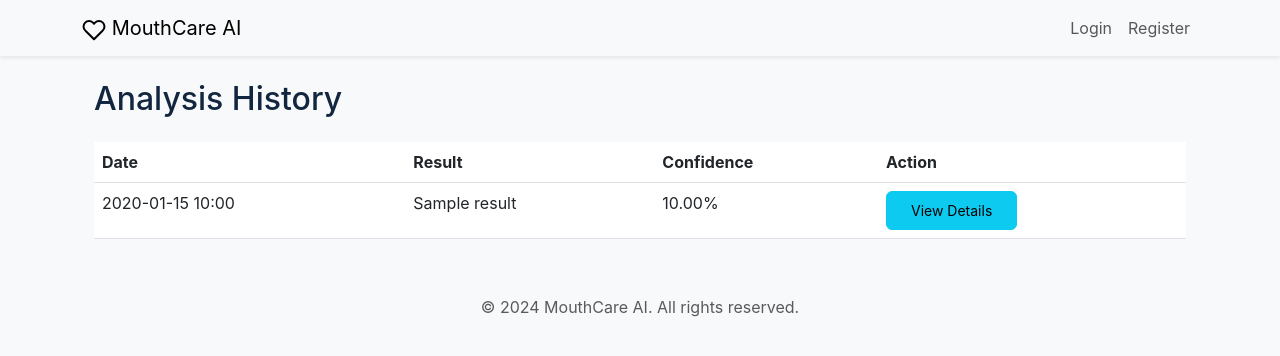
After one commit to giri4800/MouthScan, a Flask app: template templates/history.html in a window 1280 px wide. The commit adds this page. Shown: the top 356 px of the page. Run offline with Flask 3, Linux system fonts and the light colour scheme; the template is opened without the code that fills it: most values are stand-ins (such as "Sample title", 1, 10 or a date in 2020); some libraries are stand-ins or nearby versions.

Commit message:
Assistant checkpoint: Add history page and update navigation
Assistant generated file changes:
- templates/base.html: Add history link to navbar
- templates/history.html: Create history page template
- templates/dashboard.html: Remove previous analyses section

---

User prompt:

dont change anything for now just remove previous anlyses and add a history in nav bar and display these previous anlyses contents in the history page which shd be in the navbar

```diff
--- a/templates/base.html
+++ b/templates/base.html
@@ -23,6 +23,9 @@
                     {% if current_user.is_authenticated %}
                     <li class="nav-item">
                         <a class="nav-link" href="{{ url_for('dashboard') }}">Dashboard</a>
+                    </li>
+                    <li class="nav-item">
+                        <a class="nav-link" href="{{ url_for('history') }}">History</a>
                     </li>
                     <li class="nav-item">
                         <a class="nav-link" href="{{ url_for('auth.logout') }}">Logout</a>
--- /dev/null
+++ b/templates/history.html
@@ -0,0 +1,33 @@
+
+{% extends "base.html" %}
+
+{% block content %}
+<div class="container">
+    <h2 class="mb-4">Analysis History</h2>
+    <div class="table-responsive">
+        <table class="table table-hover">
+            <thead>
+                <tr>
+                    <th>Date</th>
+                    <th>Result</th>
+                    <th>Confidence</th>
+                    <th>Action</th>
+                </tr>
+            </thead>
+            <tbody>
+                {% for analysis in analyses %}
+                <tr>
+                    <td>{{ analysis.created_at.strftime('%Y-%m-%d %H:%M') }}</td>
+                    <td>{{ analysis.result }}</td>
+                    <td>{{ "%.2f"|format(analysis.confidence * 100) }}%</td>
+                    <td>
+                        <a href="{{ url_for('analysis', id=analysis.id) }}"
+                           class="btn btn-sm btn-info">View Details</a>
+                    </td>
+                </tr>
+                {% endfor %}
+            </tbody>
+        </table>
+    </div>
+</div>
+{% endblock %}
```
Also changed, not shown: templates/dashboard.html (+6 -3 lines).
